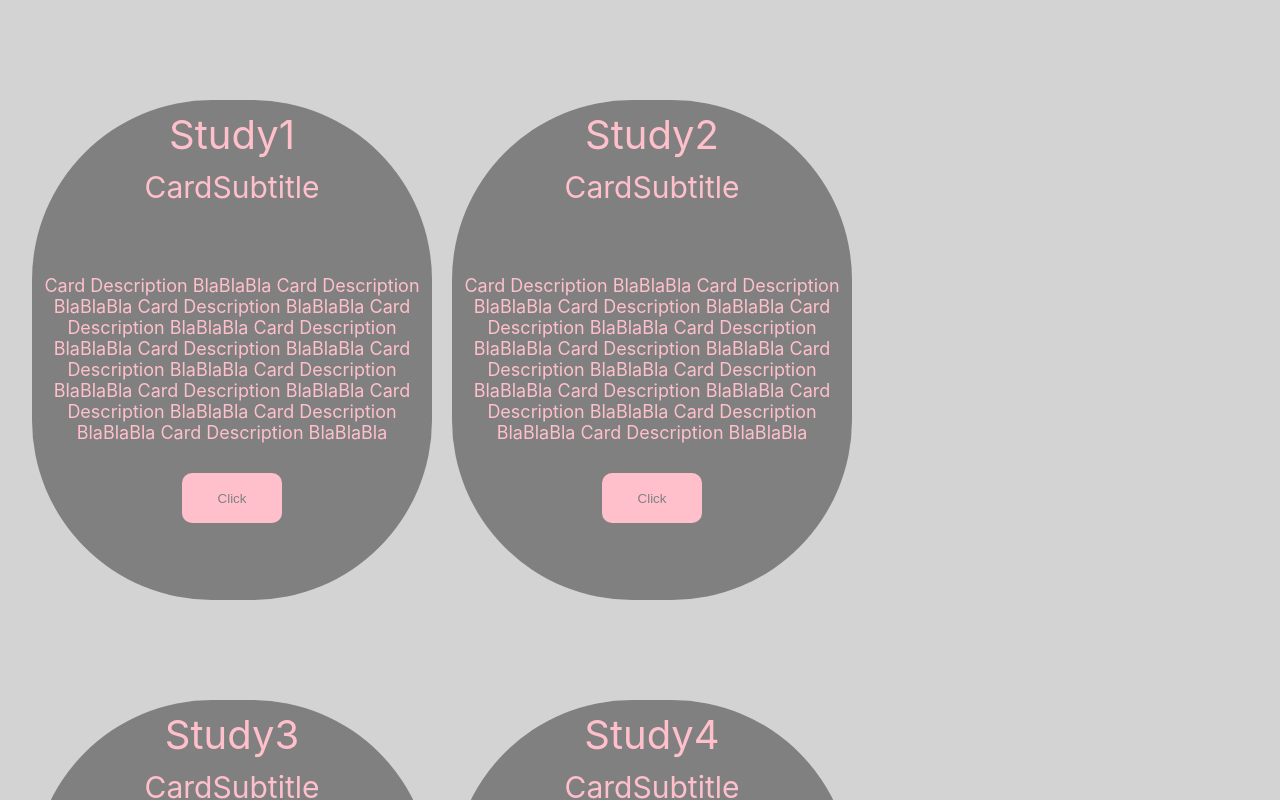
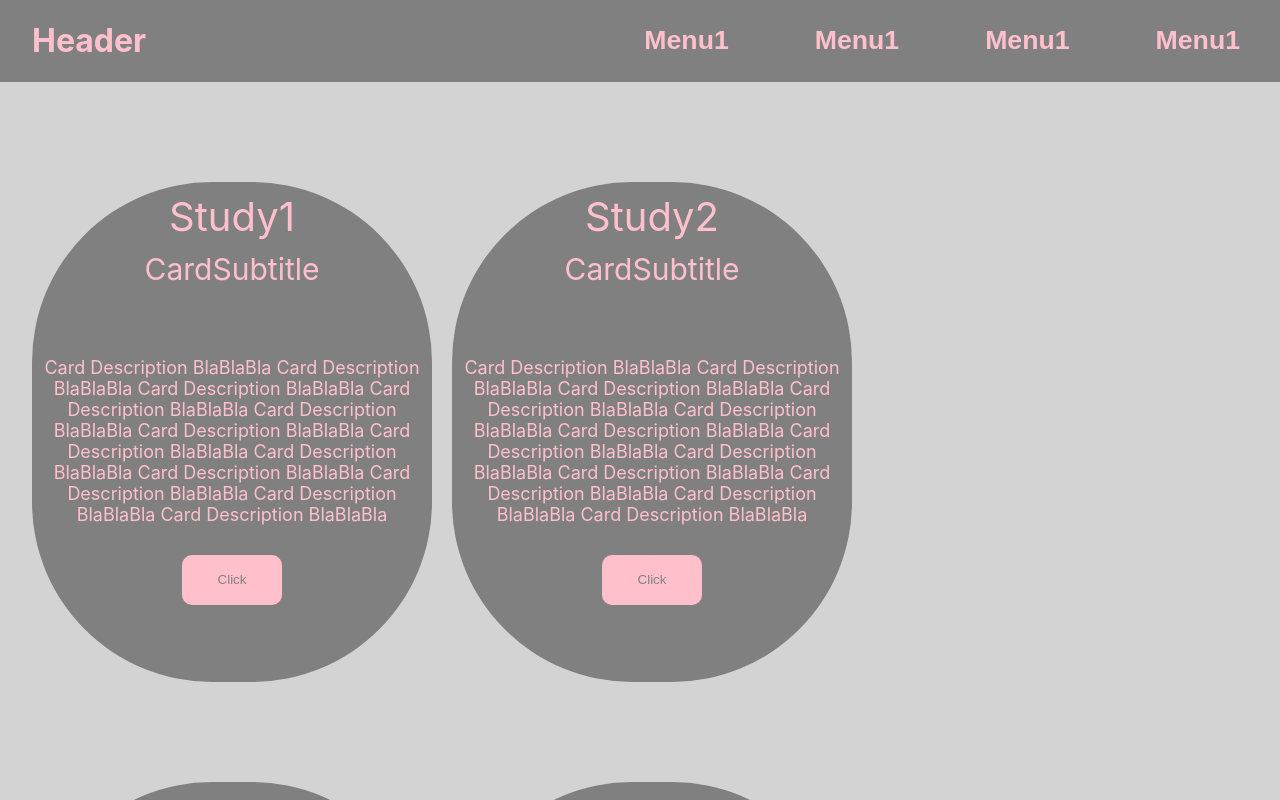
Before and after one commit to yeoniii20/notice-page, a React (Create React App) app: page / in a window 1280 px wide. Shown: the top 800 px of the page. Built offline with nearby package versions, Linux system fonts and the light colour scheme.

Commit message:
Header 생성

```diff
--- a/src/App.js
+++ b/src/App.js
@@ -1,10 +1,12 @@
 import "./App.css";
+import Header from "./constant/Header";
 import NoticeDetailPage from "./constant/NoticeDetailPage";
 import NoticePage from "./constant/NoticePage";
 
 function App() {
   return (
     <div className="App">
+      <Header />
       <NoticePage />
       <NoticeDetailPage />
     </div>
```
